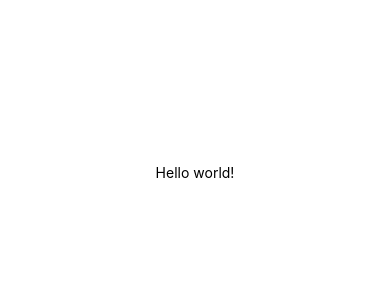
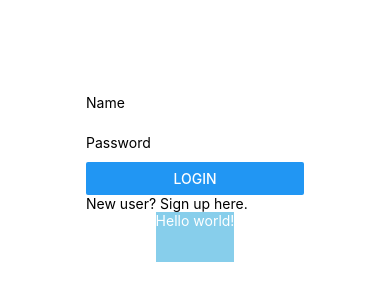
Before and after one commit to Mirtles/cookbook-front, a React Native app: screen / in a window 390 px wide. Shown: the part 250-550 px from the top of the page. Built offline with nearby package versions, Linux system fonts and the light colour scheme.

Commit message:
Create login component

```diff
--- a/App.js
+++ b/App.js
@@ -1,10 +1,13 @@
 import React from 'react';
 import { StyleSheet, Text, View } from 'react-native';
+
+import LoginFormContainer from './components/LoginForm'
 
 export default function App() {
   return (
     <View style={styles.container}>
-      <Text>Hello world!</Text>
+      <LoginFormContainer />
+      <Text style={{ color: 'white', backgroundColor: 'skyblue', height: 50 }}>Hello world!</Text>
     </View>
   );
 }
--- /dev/null
+++ b/components/LoginForm/LoginForm.js
@@ -0,0 +1,36 @@
+import React, { Component } from 'react'
+import { Text, Button, TextInput, View } from 'react-native'
+
+export default class LoginForm extends Component {
+  render() {
+    return (
+      <View>
+
+        <TextInput
+          value={this.props.text.name}
+          onChangeText={this.props.onChangeName}
+          placeholder="Name"
+          style={{ height: 40 }}
+        />
+
+        <TextInput
+          value={this.props.text.password}
+          onChangeText={this.props.onChangePassword}
+          placeholder="Password"
+          secureTextEntry={true}
+          style={{ height: 40 }}
+        />
+
+        <Button
+          title={'Login'}
+          onPress={this.props.onLogin}
+        />
+
+        <Text>
+          New user? Sign up here.
+        </Text>
+
+      </View>
+    )
+  }
+}
--- /dev/null
+++ b/components/LoginForm/index.js
@@ -0,0 +1,44 @@
+import React, { Component } from 'react'
+import { Text, TextInput, View } from 'react-native'
+
+import LoginForm from './LoginForm'
+
+export default class LoginFormContainer extends Component {
+  constructor(props) {
+    super(props);
+
+    this.state = {
+      name: '',
+      password: '',
+    };
+  }
+
+  onChangeName = (input) => {
+    this.setState({
+      name: input
+    })
+  }
+
+  onChangePassword = (input) => {
+    this.setState({
+      password: input
+    })
+  }
+
+  onLogin = () => {
+    const { name, password } = this.state
+
+    console.log(name, password)
+  }
+
+  render() {
+    return (
+      <LoginForm
+        text={this.state}
+        onChangeName={this.onChangeName}
+        onChangePassword={this.onChangePassword}
+        onLogin={this.onLogin}
+      />
+    )
+  }
+}
```
Also changed, not shown: 1 other file (tests, documents, lock files or other folders).
